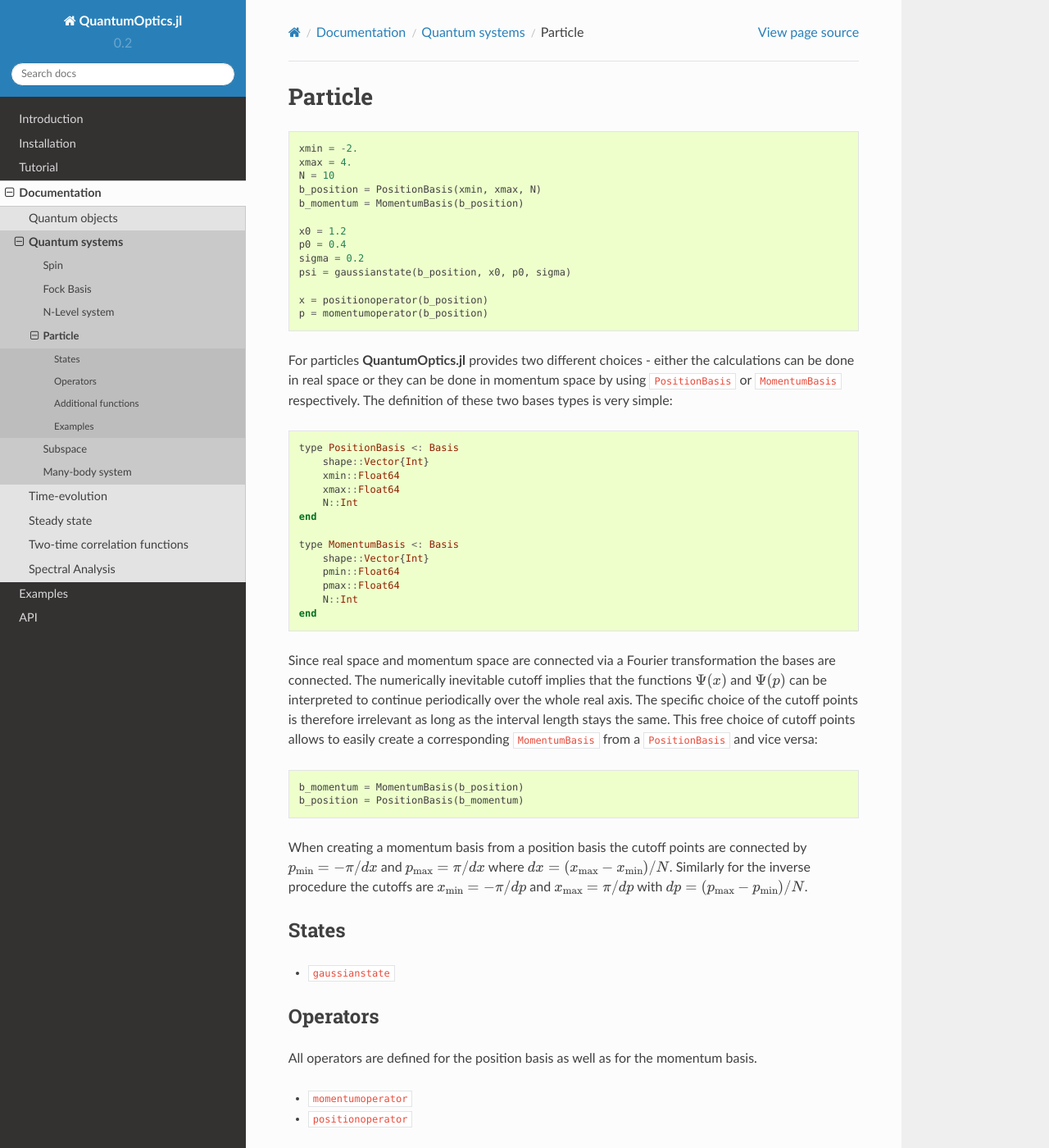
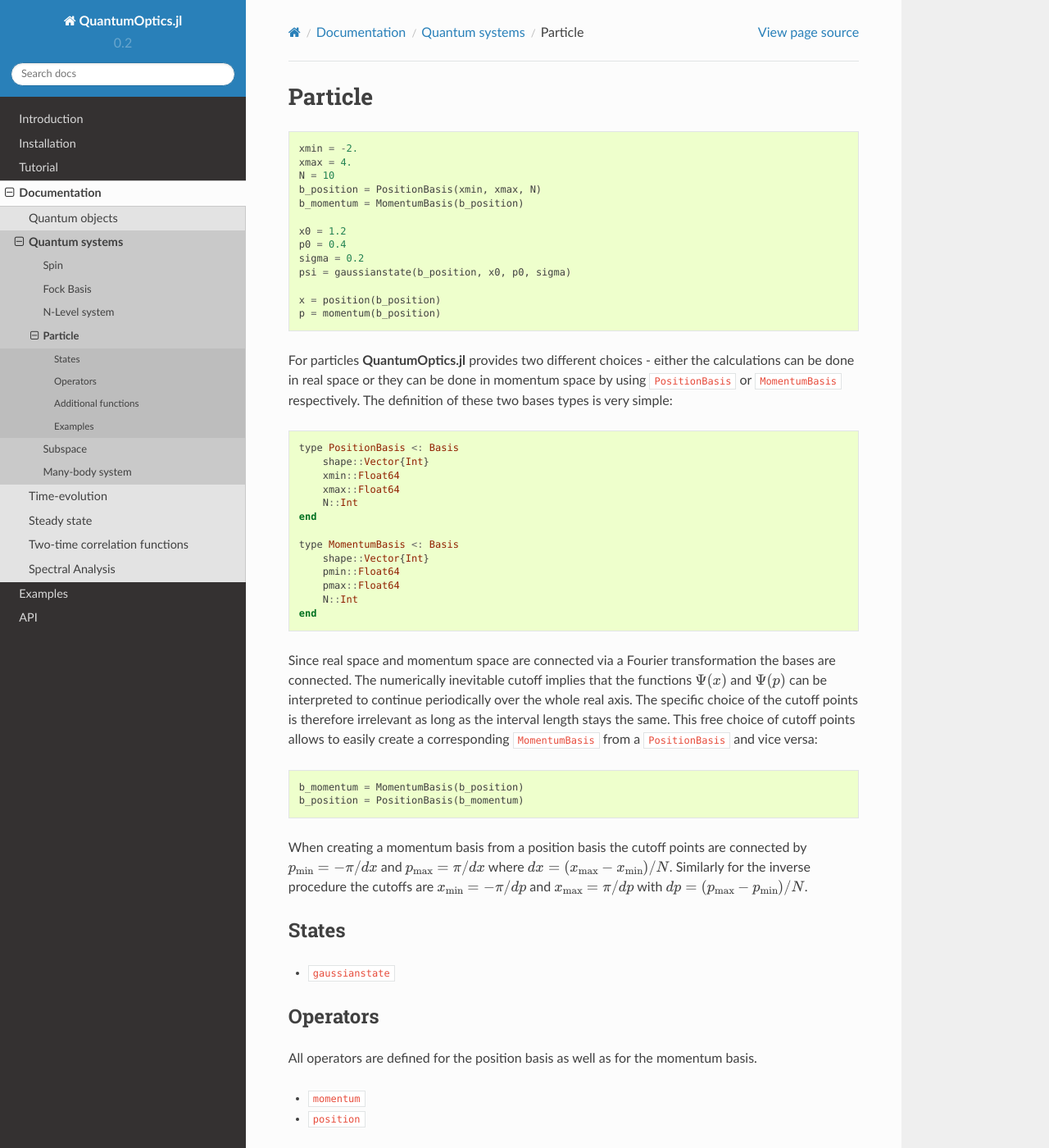
Before and after one commit to ymuv1/QuantumOptics.jl, a Sphinx documentation site: the page built from docs/source/documentation/quantumsystems/particle.rst, in a window 1280 px wide and 1400 px high. Shown: the whole window at 82% size. Built offline with Sphinx 7.4.7 and the Read the Docs theme 2.0.0, drawn with Linux system fonts in a browser that asks for light colours; pages that are not in the unit, such as notebooks, are missing from menus; cross-references to code outside the pages are shown as plain code.

Commit message:
Rename operators.
* positionoperator->position
* momentumoperator->momentum

```diff
--- a/docs/source/api.rst
+++ b/docs/source/api.rst
@@ -252,9 +252,9 @@ Particle
 
 .. jl:autofunction:: particle.jl samplepoints
 
-.. jl:autofunction:: particle.jl positionoperator
+.. jl:autofunction:: particle.jl position
 
-.. jl:autofunction:: particle.jl momentumoperator
+.. jl:autofunction:: particle.jl momentum
 
 .. jl:autofunction:: particle.jl gaussianstate
 
--- a/docs/source/documentation/quantumobjects/operators.rst
+++ b/docs/source/documentation/quantumobjects/operators.rst
@@ -96,8 +96,8 @@ Lazy operators allow delayed evaluation of certain operations. This is useful wh
     b_position = PositionBasis(xmin, xmax, Npoints)
     b_momentum = MomentumBasis(b_position)
 
-    p = momentumoperator(b_momentum)
-    x = positionoperator(b_position)
+    p = momentum(b_momentum)
+    x = position(b_position)
 
     Tpx = particle.FFTOperator(b_momentum, b_position);
 
--- a/docs/source/documentation/quantumsystems/particle.rst
+++ b/docs/source/documentation/quantumsystems/particle.rst
@@ -16,8 +16,8 @@ Particle
     sigma = 0.2
     psi = gaussianstate(b_position, x0, p0, sigma)
 
-    x = positionoperator(b_position)
-    p = momentumoperator(b_position)
+    x = position(b_position)
+    p = momentum(b_position)
 
 
 For particles **QuantumOptics.jl** provides two different choices - either the calculations can be done in real space or they can be done in momentum space by using :jl:type:`PositionBasis` or :jl:type:`MomentumBasis` respectively. The definition of these two bases types is very simple::
@@ -55,8 +55,8 @@ Operators
 
 All operators are defined for the position basis as well as for the momentum basis.
 
-* :jl:func:`momentumoperator`
-* :jl:func:`positionoperator`
+* :jl:func:`momentum`
+* :jl:func:`position`
 
 Transforming a state from one basis into another can be done efficiently using the :jl:type:`FFTOperator`::
 
```
Also changed, not shown: 11 other files.
